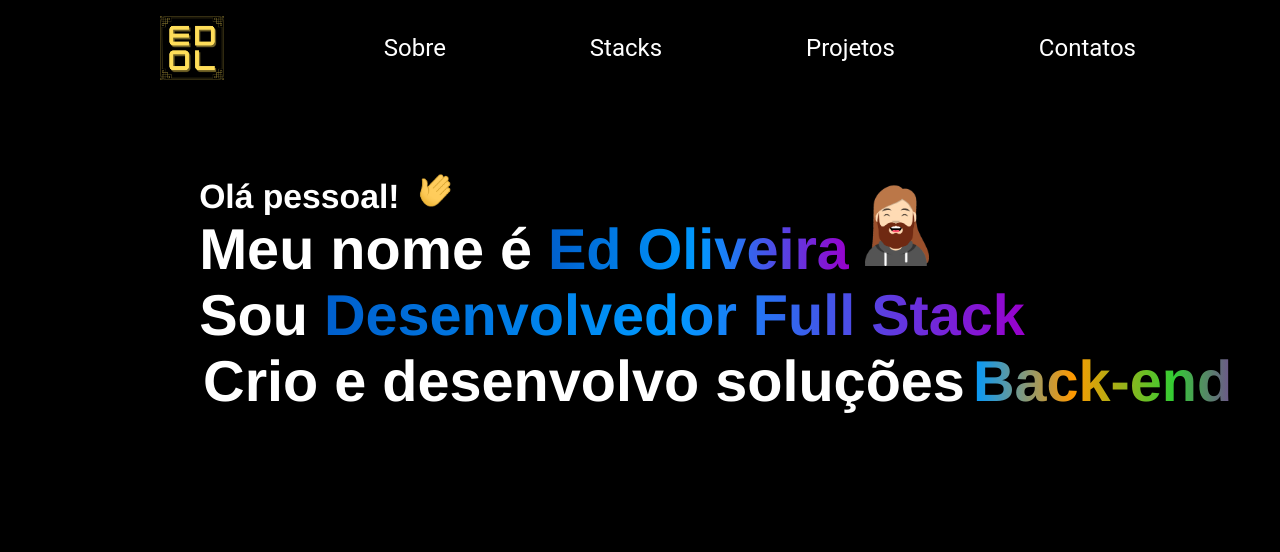
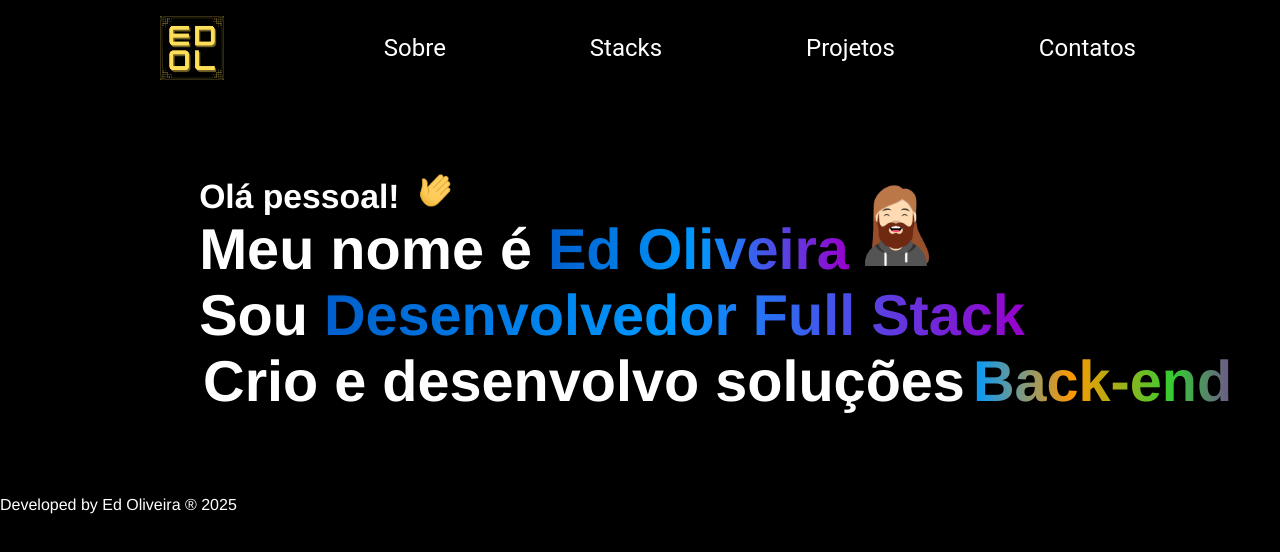
Before and after one commit to EdOliveiraJr/my-profile, a Vue app: page / in a window 1280 px wide. Shown: the top 552 px of the page. Built offline with nearby package versions, Linux system fonts and the light colour scheme.

Commit message:
feat: include Footer component

```diff
--- a/index.html
+++ b/index.html
@@ -2,7 +2,7 @@
 <html lang="pt-br">
   <head>
     <meta charset="UTF-8" />
-    <link rel="icon" type="image/svg+xml" href="./public/AvatarEdJrRedonda.png" />
+    <link rel="icon" type="image/svg+xml" href="/public/AvatarEdJrRedonda.png" />
     <meta name="viewport" content="width=device-width, initial-scale=1.0" />
     <title>Edvaldo Oliveira</title>
   </head>
--- a/src/App.vue
+++ b/src/App.vue
@@ -8,6 +8,7 @@ import Toast from 'primevue/toast'
 import MenuBar from './components/MenuBar.vue';
 import About from './components/About.vue';
 import Banner from './components/Banner.vue';
+import Footer from './components/Footer.vue';
 
 const toast = useToast();
 
@@ -17,4 +18,5 @@ const toast = useToast();
     <MenuBar/>
     <Banner/>
     <About/>
+    <Footer/>
 </template>
--- /dev/null
+++ b/src/components/Footer.vue
@@ -0,0 +1,11 @@
+<template >
+  <div class="footer">
+    <p>Developed by Ed Oliveira ® 2025</p>
+  </div>
+</template>
+<script>
+export default {
+  name: 'Footer',
+
+}
+</script>
```
Also changed, not shown: 2 other files (tests, documents, lock files or other folders).
